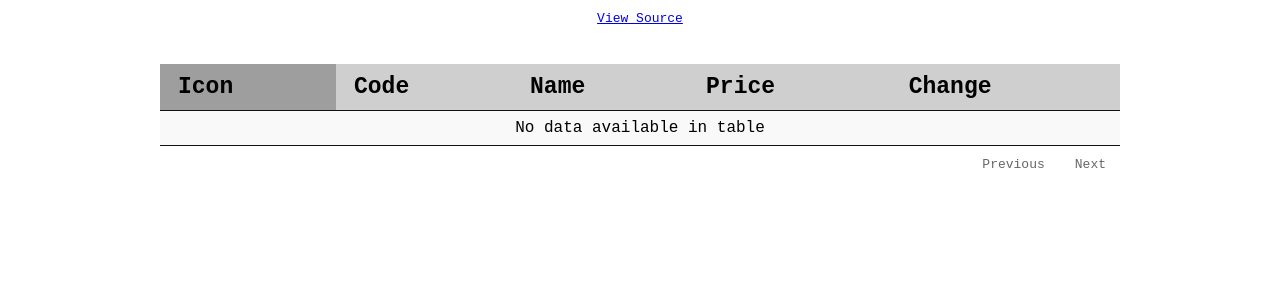
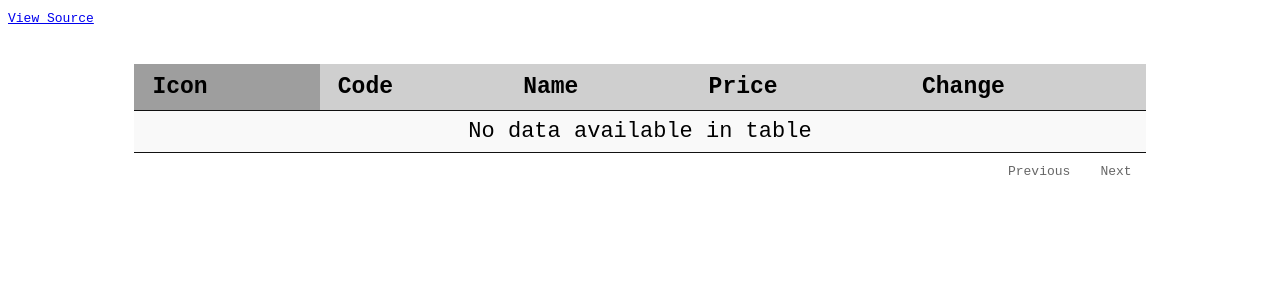
Before and after one commit to jakedolan443/cryptohttp, a Flask app: page / in a window 1280 px wide. Shown: the top 300 px of the page. Run offline with Flask 2, Linux system fonts and the light colour scheme; some libraries are stand-ins or nearby versions; grey boxes are pictures that could not be loaded.

Commit message:
cleaned html and fixed alignment issues

```diff
--- a/templates/index.html
+++ b/templates/index.html
@@ -8,7 +8,7 @@
 <script>
 $(document).ready( function () {
        $('#example').dataTable({
-       "pageLength": 10,
+       "pageLength": 15,
        "lengthChange": false,
        "info":false,
        "bFilter": false,
@@ -16,15 +16,15 @@ $(document).ready( function () {
    })});
 </script>
 <font size="2" face="Courier New" >
-<a href="https://github.com/jakedolan443/cryptohttp">View Source</a>
+<a href="https://github.com/jakedolan443/cryptohttp" style="text-align: left">View Source</a>
 <br>
-<body style="width: 75%; height: 80%; text-align: center; margin-left:auto; margin-right:auto;" align="center">
 <br>
-<table id="example" class="display cryptotable" style="width: 100%" align="center" style="font-size: 32px">
+<div style="width:80%; margin:0 auto;">
+<table id="example" class="display cryptotable" style="font-size: 22px">
 <thead>
     <tr>
-        <th>Icon</th>
-        <th>Code</th>
+        <th class="disable-select">Icon</th>
+        <th class="disable-select">Code</th>
         <th class="disable-select">Name</th>
         <th class="disable-select">Price</th>
         <th class="disable-select">Change</th>
@@ -44,4 +44,4 @@ $(document).ready( function () {
 </table>
 </font>
 <br>
-</body>
+</div>
```
